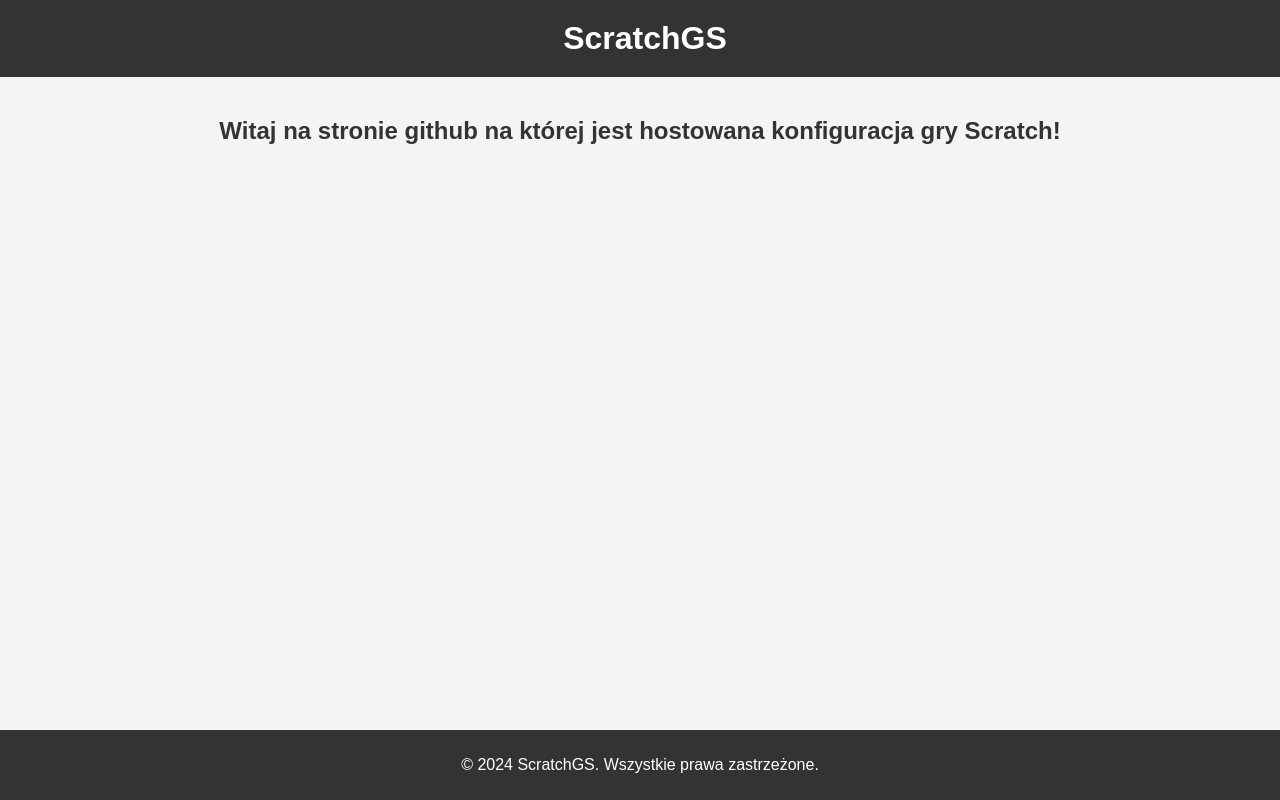
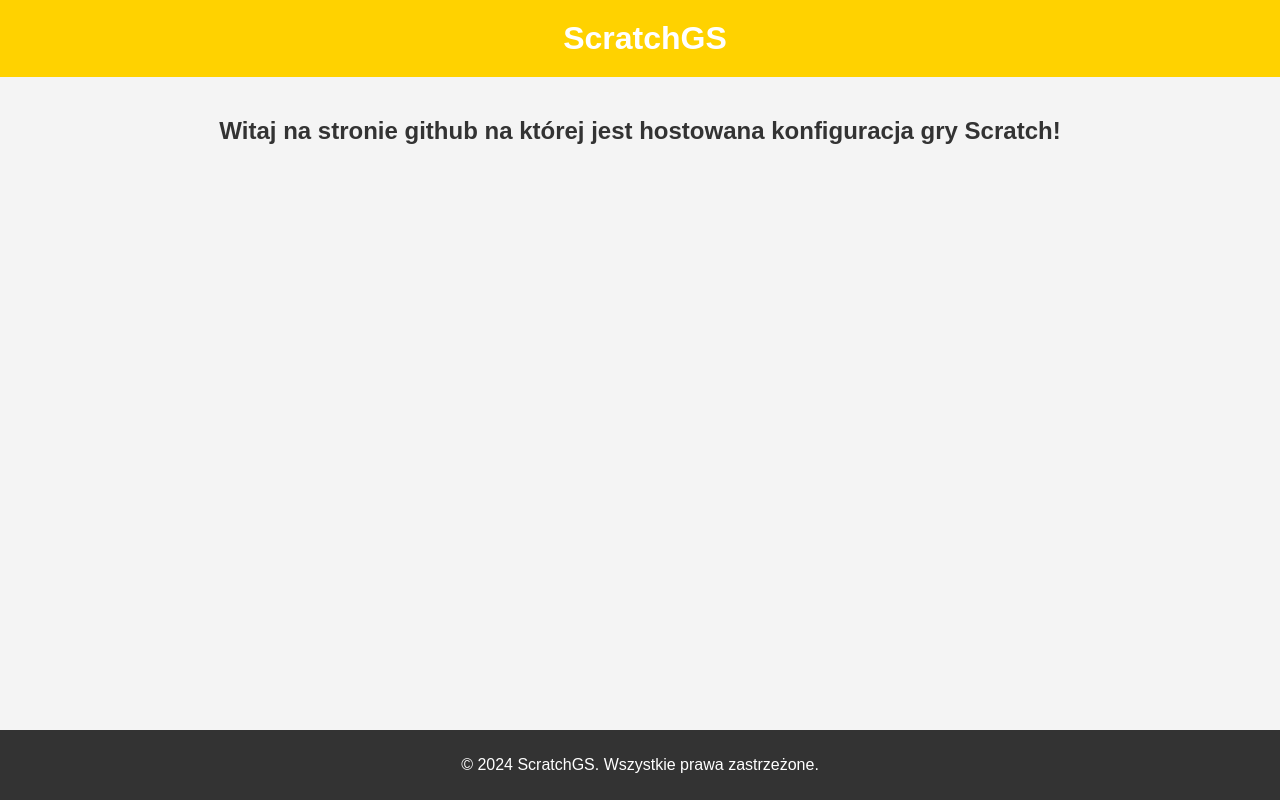
Before and after one commit to 3892U857/mytube, a plain HTML site: page index.html in a window 1280 px wide. Drawn offline with Linux system fonts and the light colour scheme.

Commit message:
Update style.css

```diff
--- a/style.css
+++ b/style.css
@@ -8,7 +8,7 @@ body {
 }
 
 header {
-    background-color: #333;
+    background-color: #FFD200;
     color: white;
     padding: 20px 0;
 }
```
